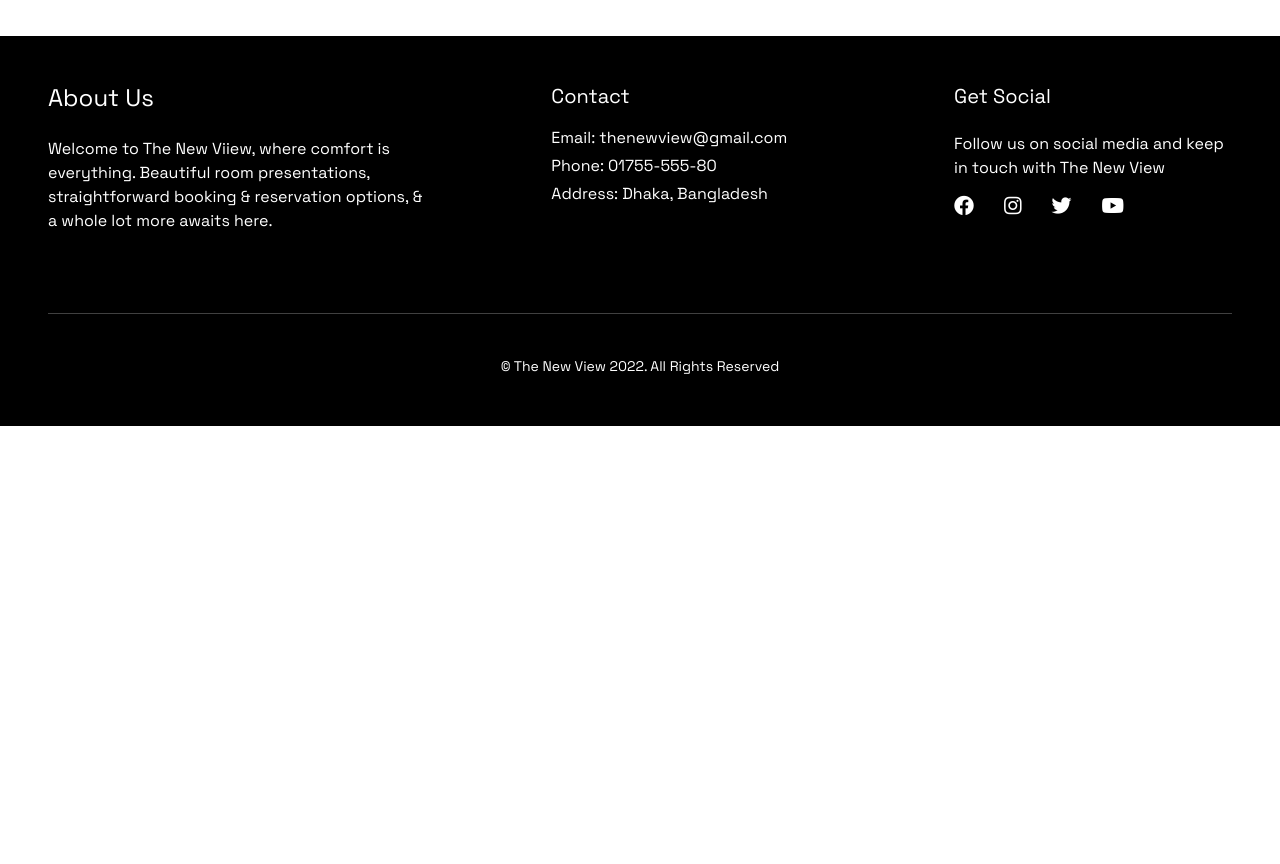
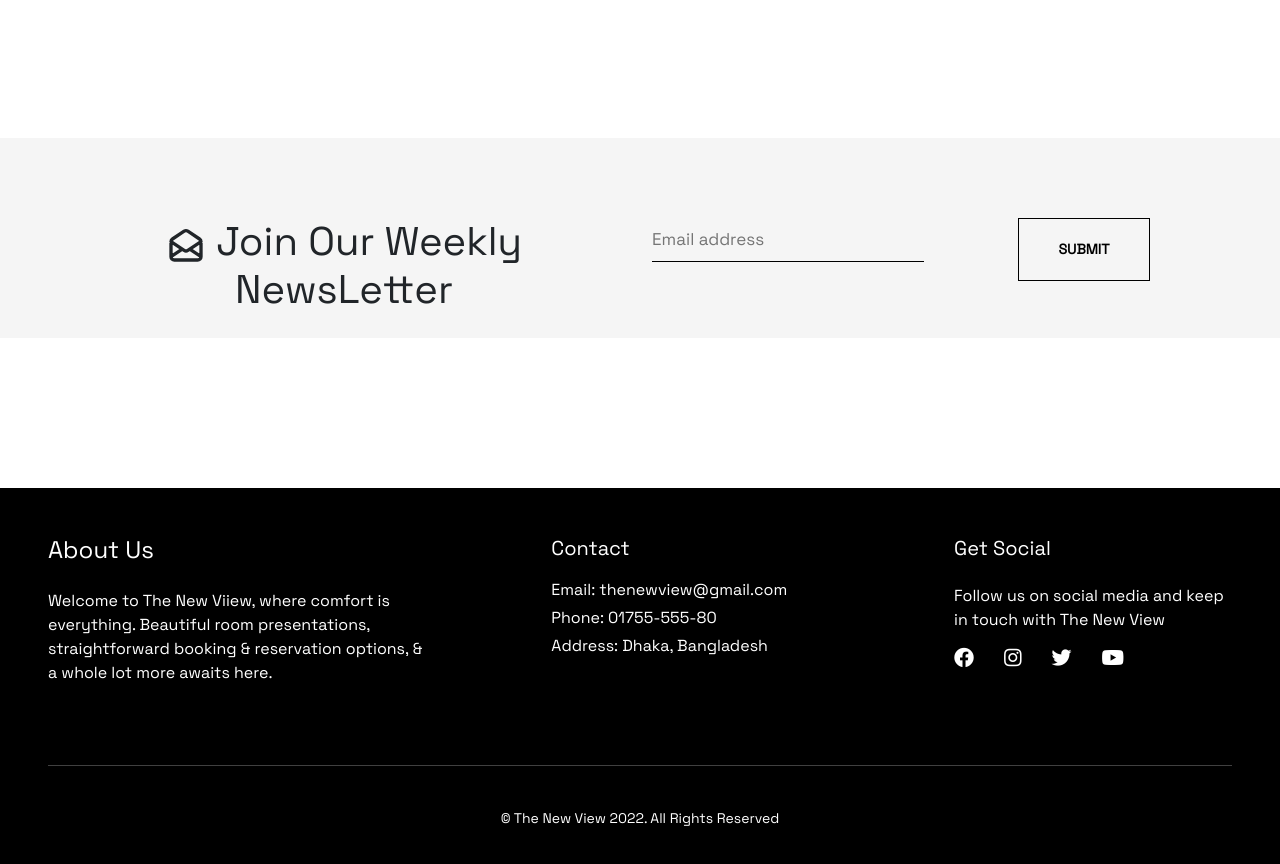
Before and after one commit to TahminaChowdhury/NewView, a React (Create React App) app: page / in a window 1280 px wide. Shown: the part 2420-3284 px from the top of the page. Before the commit the page ends 2846 px from the top, so only its background shows below. Built offline with nearby package versions, Linux system fonts and the light colour scheme; no server answers.

Commit message:
Newsletter

```diff
--- a/src/Pages/Home/Home.js
+++ b/src/Pages/Home/Home.js
@@ -1,10 +1,11 @@
 import React from 'react';
-import './Home.css'
+import './Home.css';
 import Rooms from './Rooms/Rooms';
 import Banner from './Banner/Banner';
 import AboutUs from './AboutUs/AboutUs';
 import Amenities from './Amenities/Amenities';
-
+import Reviews from './Reviews/Reviews';
+import NewsLetter from './NewsLetter/NewLetter';
 
 const Home = () => {
   return (
@@ -13,6 +14,8 @@ const Home = () => {
       <AboutUs></AboutUs>
       <Rooms></Rooms>
       <Amenities></Amenities>
+      <Reviews></Reviews>
+      <NewsLetter></NewsLetter>
     </div>
   );
 };
--- /dev/null
+++ b/src/Pages/Home/NewsLetter/NewLetter.js
@@ -0,0 +1,36 @@
+import React from 'react';
+import './NewsLetter.css';
+import { HiOutlineMailOpen } from 'react-icons/hi';
+
+const NewLetter = () => {
+  return (
+    <div className="newsletter-container">
+      <div className="row mx-5 newsletter">
+        <div className="col-sm-12 col-md-6 text-center">
+          <div>
+            <h1>
+              <HiOutlineMailOpen/> Join Our Weekly NewsLetter
+            </h1>
+          </div>
+        </div>
+        <div className="col-sm-12 col-md-3 text-center">
+          <div>
+            <input
+              type="email"
+              name="email"
+              placeholder="Email address"
+              id=""
+            />
+          </div>
+        </div>
+        <div className="col-sm-12 col-md-3 text-center">
+          <div className='btn-wrapper'>
+            <button className="regular-btn">Submit</button>
+          </div>
+        </div>
+      </div>
+    </div>
+  );
+};
+
+export default NewLetter;
--- /dev/null
+++ b/src/Pages/Home/NewsLetter/NewsLetter.css
@@ -0,0 +1,27 @@
+.newsletter-container {
+  background-color: var(--secondary);
+  height: 200px;
+  margin-top: 150px;
+  margin-bottom: 150px;
+}
+.newsletter{
+    padding-top: 80px;
+}
+.newsletter-container input {
+  border: none;
+  outline: none;
+  padding: 2px 0px;
+  background: none;
+  width: 100%;
+  border-bottom: 1px solid #000000;
+  font-family: inherit;
+  font-size: 17px;
+  line-height: 39px;
+  font-weight: inherit;
+  color: #4d4d4d;
+}
+@media (max-width: 500px) {
+  .btn-wrapper {
+    margin-top: 30px;
+  }
+}
--- /dev/null
+++ b/src/Pages/Home/Reviews/Reviews.js
@@ -0,0 +1,11 @@
+import React from 'react';
+
+const Reviews = () => {
+    return (
+        <div>
+
+        </div>
+    );
+};
+
+export default Reviews;
--- a/src/Pages/Home/Rooms/Rooms.css
+++ b/src/Pages/Home/Rooms/Rooms.css
@@ -2,7 +2,7 @@
     margin-top: 180px;
     margin-bottom: 130px;
 }
-.view-room-btn{
+.regular-btn{
     font-size: 14px;
     font-weight: 600;
     text-transform: uppercase;
--- a/src/Pages/Home/Rooms/Rooms.js
+++ b/src/Pages/Home/Rooms/Rooms.js
@@ -77,7 +77,7 @@ const Rooms = () => {
             </div>
             <div>
               <Link to="/allrooms">
-                <button className="view-room-btn">View All Rooms</button>
+                <button className="regular-btn">View All Rooms</button>
               </Link>
             </div>
           </div>
```
Also changed, not shown: src/Pages/Home/Reviews/Review.css (added). Lines whose indentation alone changed are shown as unchanged.
